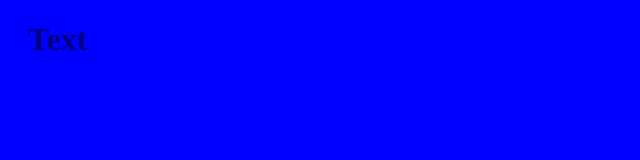
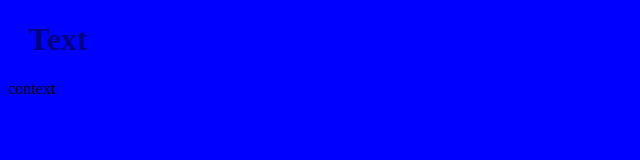
Before and after one commit to Alexhtchen/Alexhtchen.github.io, a plain HTML site: page index.html in a window 1280 px wide. Shown: the full height of the page, 0-640 px from the left. Drawn offline with Linux system fonts and the light colour scheme.

Commit message:
Update a line in index.html

```diff
--- a/index.html
+++ b/index.html
@@ -7,5 +7,6 @@
 </head>
 <body>
     <h1>Text</h1>
+    <p>context</p>
 </body>
 </html>
```
